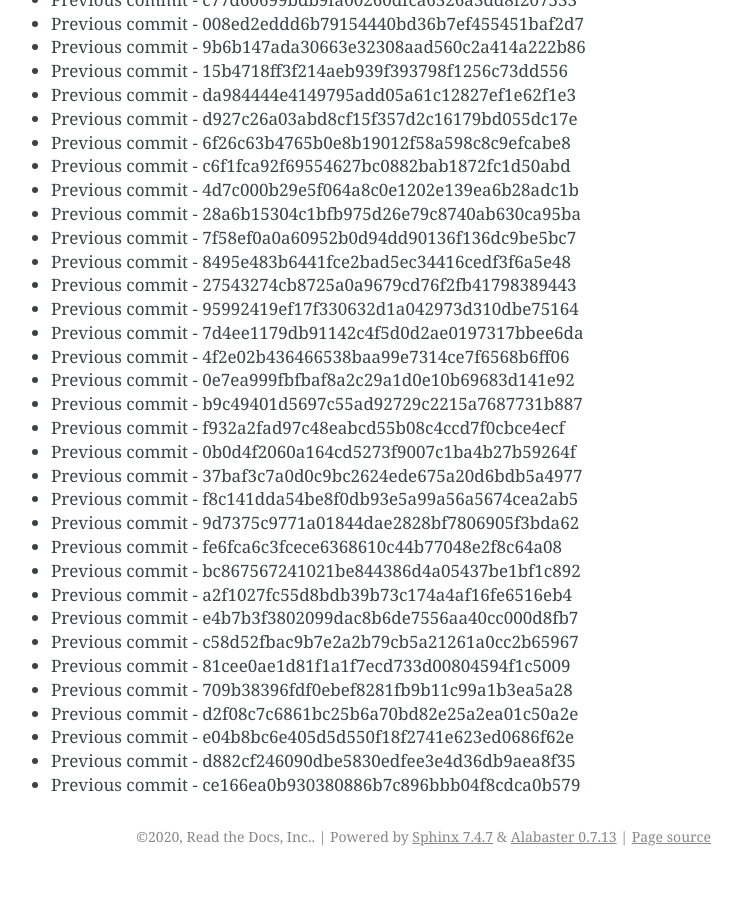
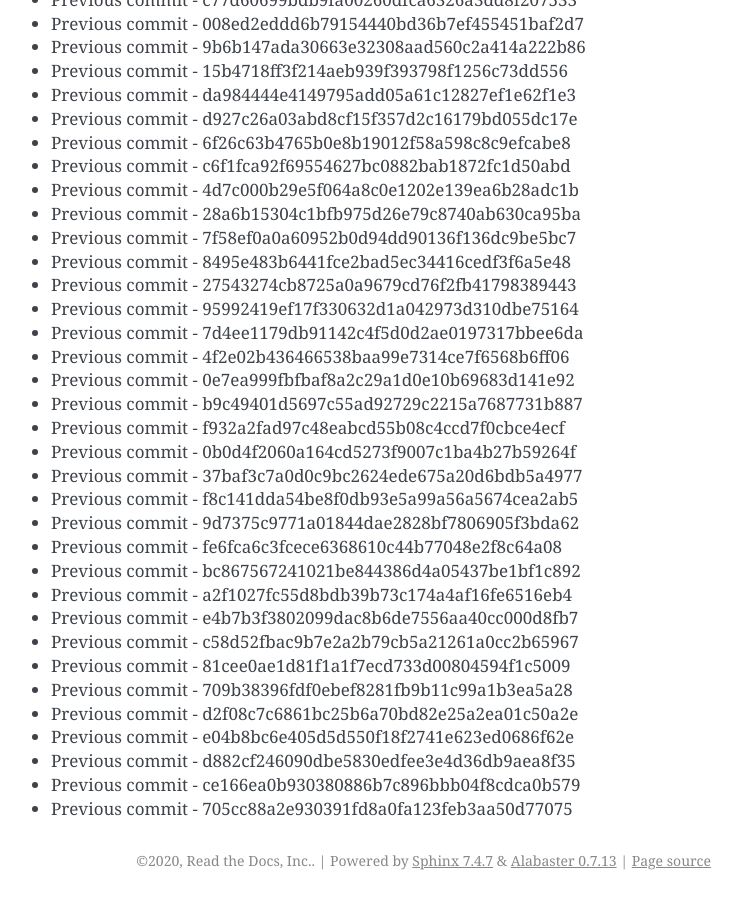
Before and after one commit to readthedocs/rtd-git-stresstest, a Sphinx documentation site: the page built from docs/updates.rst, in a window 1280 px wide and 900 px high, scrolled down 84397 px. Shown: the whole window, without its empty margins (399-1141 px from the left). Built offline with Sphinx 7.4.7, drawn with Linux system fonts in a browser that asks for light colours; before the commit the page ends 85273 px from its top, so only the background shows below that.

Commit message:
Generating commit from previous: 705cc88a2e930391fd8a0fa123feb3aa50d77075

```diff
--- a/docs/updates.rst
+++ b/docs/updates.rst
@@ -3578,3 +3578,4 @@ It can be tested for any performance characteristics.
 * Previous commit - e04b8bc6e405d5d550f18f2741e623ed0686f62e
 * Previous commit - d882cf246090dbe5830edfee3e4d36db9aea8f35
 * Previous commit - ce166ea0b930380886b7c896bbb04f8cdca0b579
+* Previous commit - 705cc88a2e930391fd8a0fa123feb3aa50d77075
```
